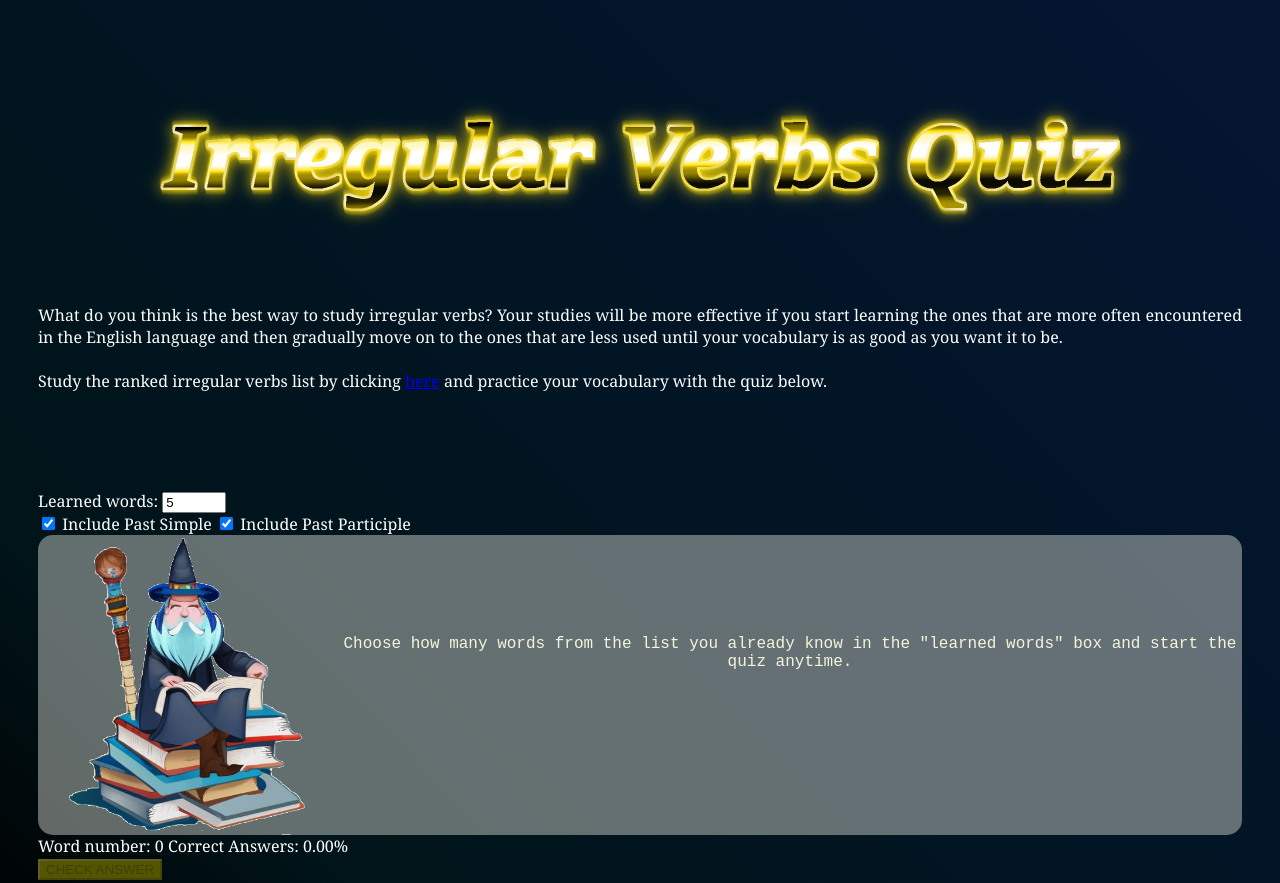
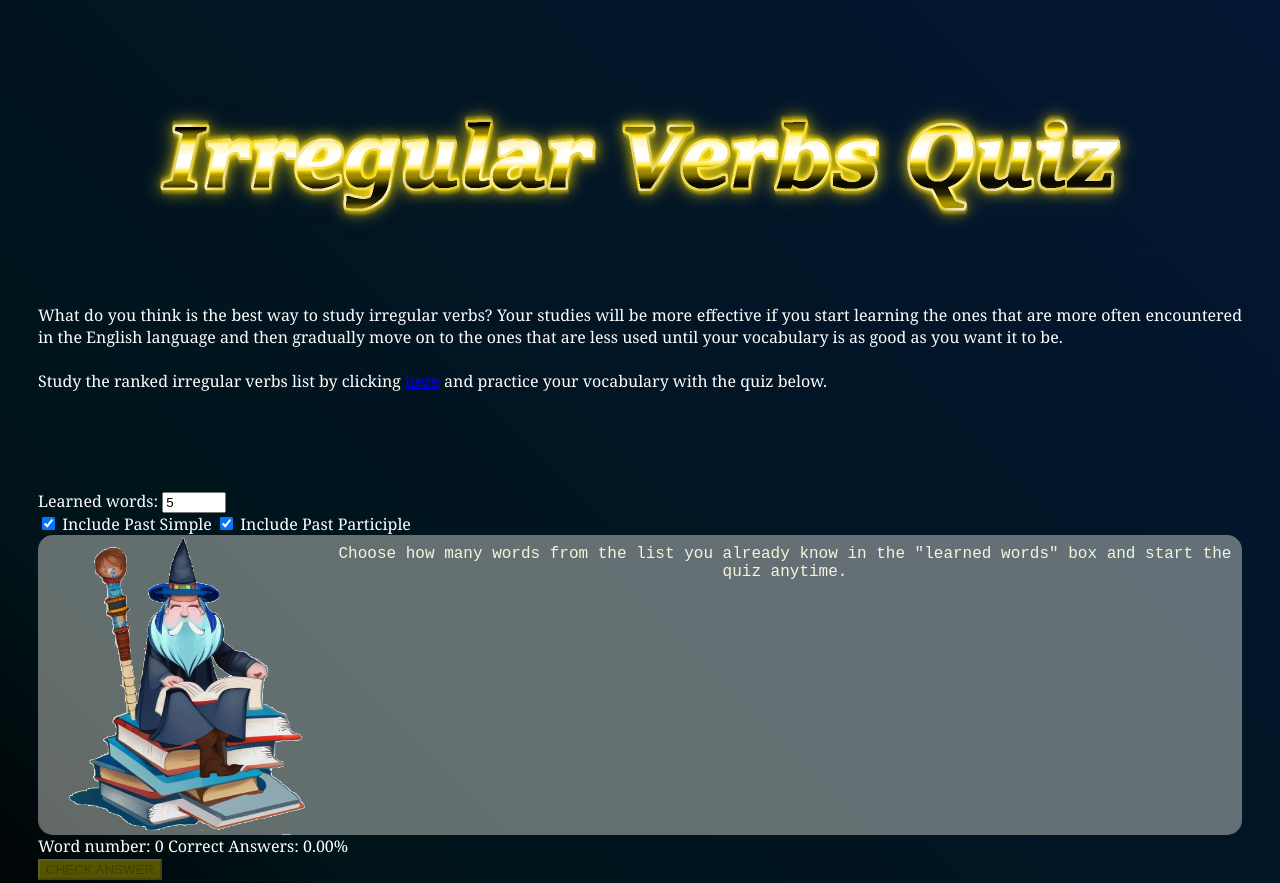
Before and after one commit to guilherme090/IrregularVerbsInteractive, a plain HTML site: page index.html in a window 1280 px wide. Shown: the top 883 px of the page. Drawn offline with Linux system fonts and the light colour scheme.

Commit message:
<fix> fix overflowing messages in front of the buttons

```diff
--- a/css/style.css
+++ b/css/style.css
@@ -52,14 +52,11 @@ body{
 }
 
 #quiz-labels, #message{
+    height: 140px;
+    overflow-y: auto;
     position: relative;
-    top: 50%;
     display: block;
-    transform: translate(0,-50px);
-    /* background-color: #7d1a1a;
-    color: gold; */
     font-family:'Courier New', Courier, monospace;
-
 }
 
 #quiz-labels {
@@ -68,7 +65,9 @@ body{
 
 #message{
     text-align: center;
-    /* background-color: rgb(46, 174, 121); */
+    padding-top: 10px;;
+    padding-right: 10px;;
+    padding-bottom: 10px;;
 }
 
 #answer-infinitive{
--- a/index.html
+++ b/index.html
@@ -2,7 +2,7 @@
 <html>
     <head>
         <meta charset="utf-8">
-        <title>Big Bank</title>
+        <title>Irregular Verbs Quiz</title>
         <link rel="stylesheet" href="css/style.css">
     </head>
     <body>
```
